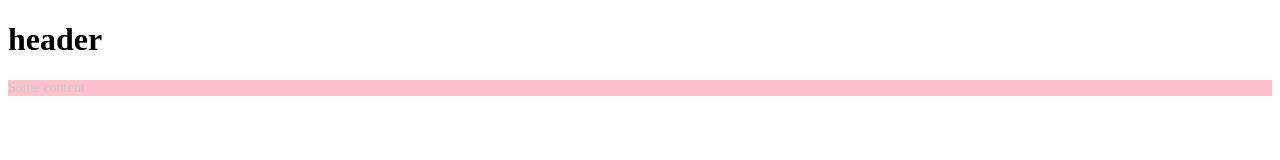
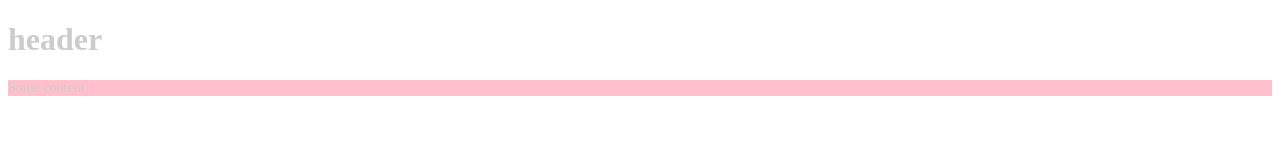
Before and after one commit to kepler8750/hellogit, a plain HTML site: page index.html in a window 1280 px wide. Drawn offline with Linux system fonts and the light colour scheme.

Commit message:
two files

```diff
--- a/script.js
+++ b/script.js
@@ -2,3 +2,5 @@
 add some code
 add add some code
 code
+modified
+modified
--- a/style.css
+++ b/style.css
@@ -1,5 +1,6 @@
 h1{
 	font-size: 20;
+	color: #ccc;
 }
 .content{
 	color: #rgb(44, 9, 82);
```
